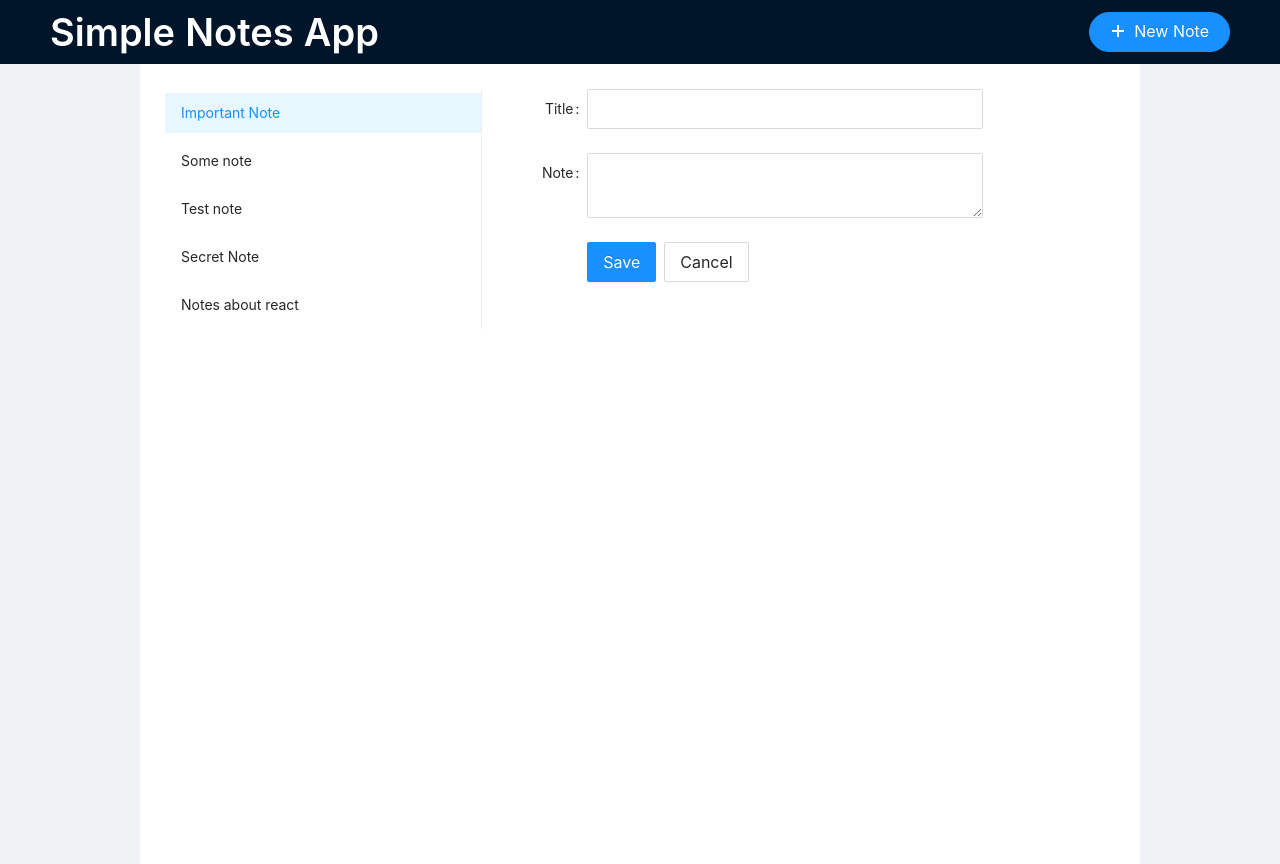
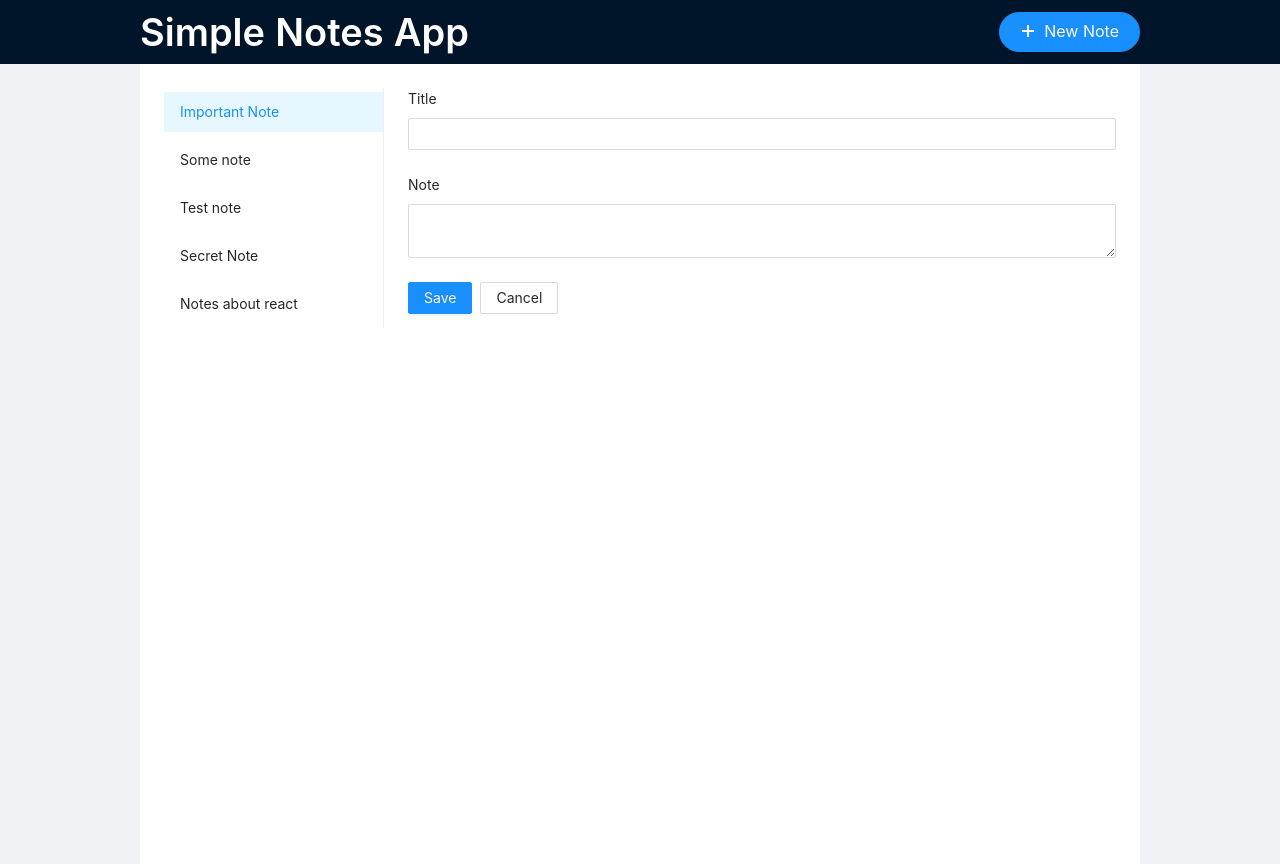
Before and after one commit to sitek94/simple-notes-app, a React (Create React App) app: page / in a window 1280 px wide. Built offline with nearby package versions, Linux system fonts and the light colour scheme.

Commit message:
tweak styling and ui a little bit

```diff
--- a/src/components/app.tsx
+++ b/src/components/app.tsx
@@ -30,6 +30,7 @@ function App({ service }: Props) {
   return (
     <Layout>
       <Header>
+        <HeaderRow justify="space-between" align="middle">
           <Title level={1}>Simple Notes App</Title>
           <Button
             type="primary"
@@ -39,17 +40,18 @@ function App({ service }: Props) {
           >
             New Note
           </Button>
+        </HeaderRow>
       </Header>
       <Content>
-        <Row>
-          <Col span={8}>
+        <Row gutter={24}>
+          <Col span={6}>
             <NotesList
               notes={notes}
               onSelect={onSelect}
               selectedNoteId={notes[0].id}
             />
           </Col>
-          <Col span={16}>
+          <Col span={18}>
             <NoteForm
               note={unselectedNote}
               onSubmit={() => {}}
@@ -63,21 +65,24 @@ function App({ service }: Props) {
 }
 
 const Header = styled(AntHeader)`
-  display: flex;
-  justify-content: space-between;
-  align-items: center;
-
   h1 {
     color: #fff;
     margin-bottom: 0;
   }
 `
+const HeaderRow = styled(Row)`
+  max-width: 1000px;
+  width: 100%;
+  height: 100%;
+  margin: 0 auto;
+`
+
 const Content = styled(AntContent)`
   height: 100vh;
   max-width: 1000px;
   width: 100%;
   margin: 0 auto;
-  padding: 25px;
+  padding: 24px;
   background-color: #fff;
 `
 export { App }
--- a/src/components/note-form.tsx
+++ b/src/components/note-form.tsx
@@ -9,22 +9,13 @@ interface Props {
   onCancel: () => void
 }
 
-const layout = {
-  labelCol: { span: 4 },
-  wrapperCol: { span: 15 },
-}
-
-const tailLayout = {
-  wrapperCol: { offset: 4, span: 15 },
-}
-
 function NoteForm({ note, onSubmit, onCancel }: Props) {
   function handleSubmit(event: React.FormEvent) {
     event.preventDefault()
   }
 
   return (
-    <Form {...layout} size="large" onFinish={handleSubmit}>
+    <Form  layout="vertical" onFinish={handleSubmit}>
       <Form.Item label="Title" name="title">
         <Input data-testid="input-title" />
       </Form.Item>
@@ -33,7 +24,7 @@ function NoteForm({ note, onSubmit, onCancel }: Props) {
         <Input.TextArea data-testid="input-text" />
       </Form.Item>
 
-      <Form.Item {...tailLayout}>
+      <Form.Item>
         <Button type="primary" htmlType="submit" data-testid="save-note">
           Save
         </Button>
```
Lines whose indentation alone changed are shown as unchanged.
